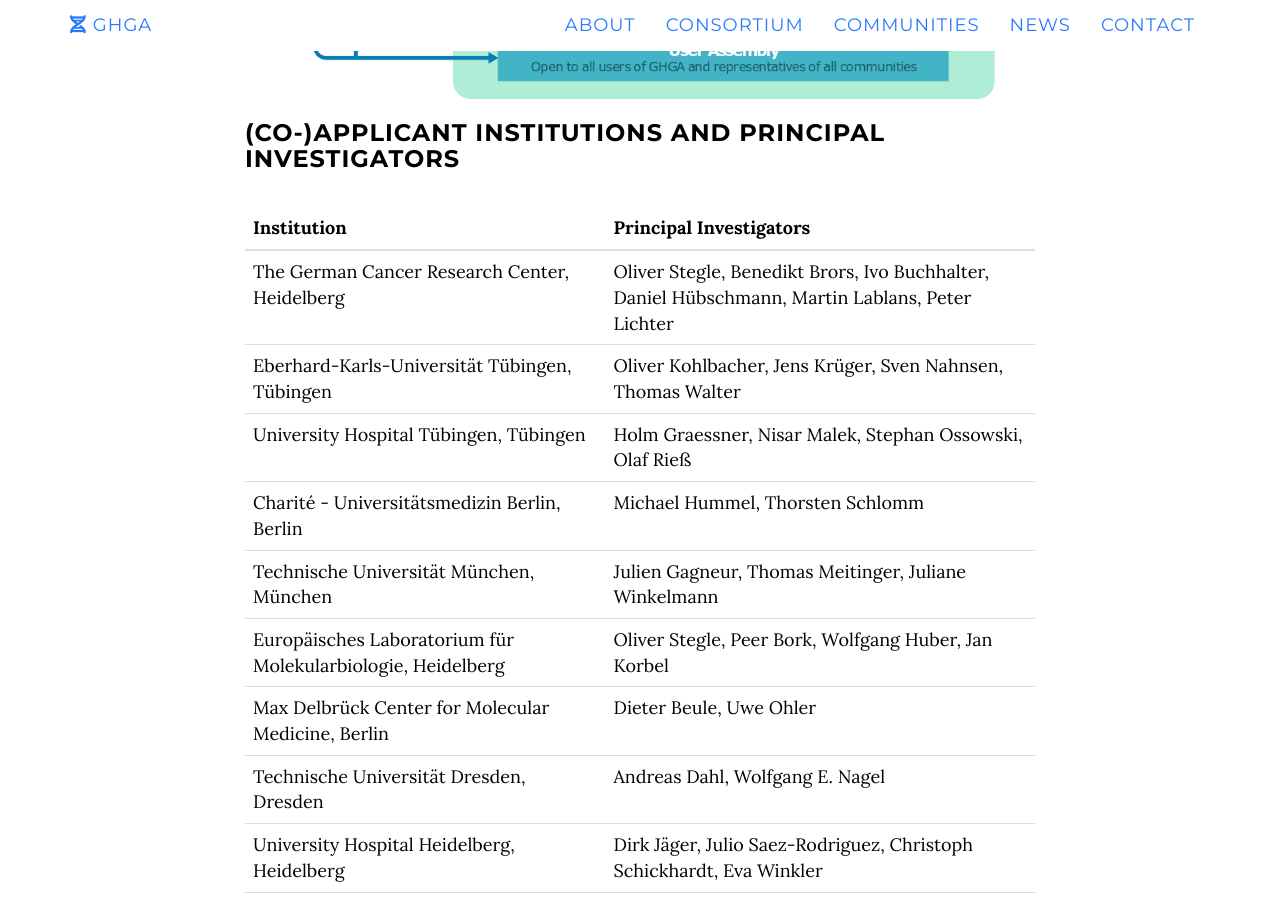
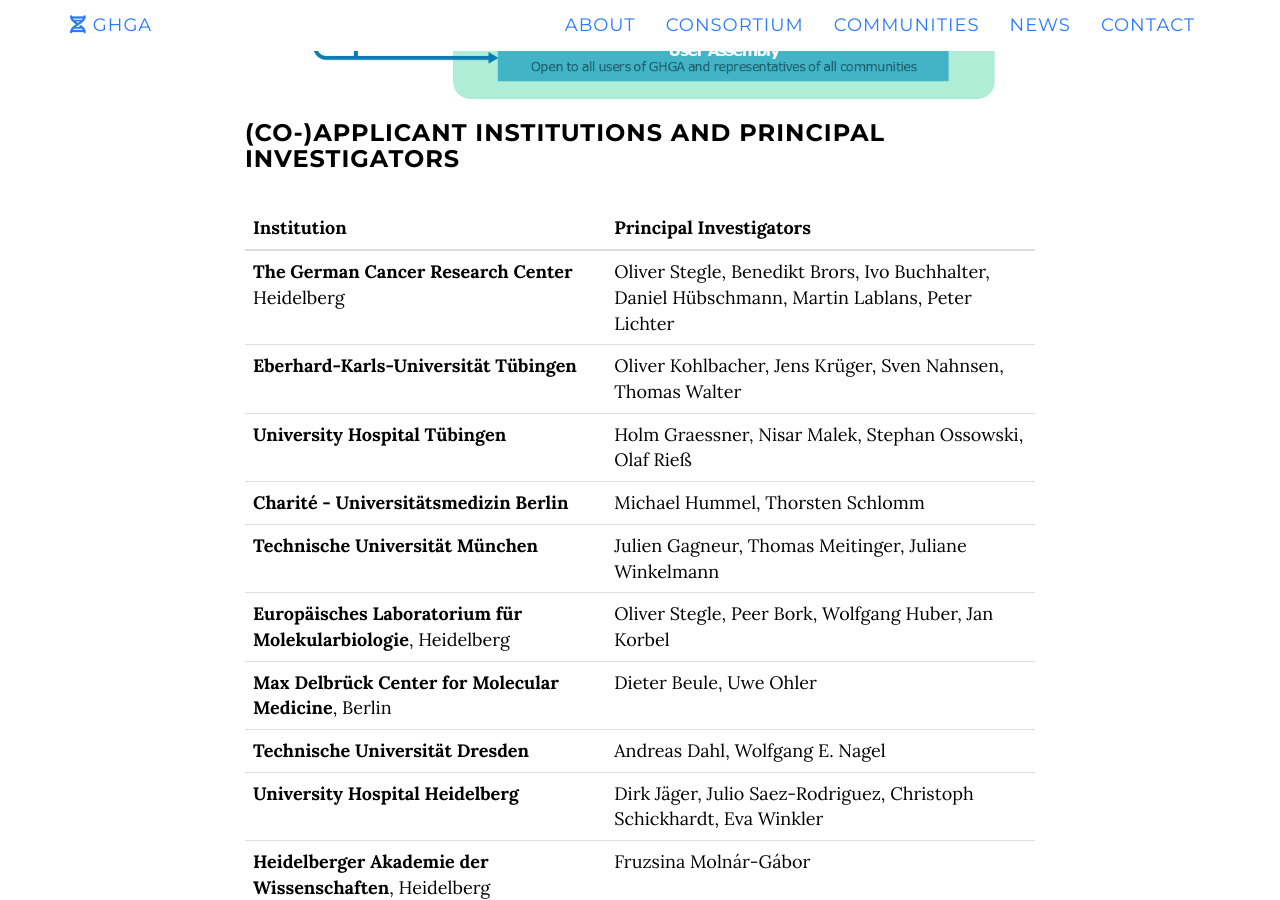
Before and after one commit to ghga-de/online, a Jekyll site: the page built from index.html, in a window 1280 px wide and 900 px high, scrolled down 4463 px. Built offline with Jekyll 4.4.1, drawn with Linux system fonts in a browser that asks for light colours; nearby versions of some CDN libraries; some of the changed text lies outside the part shown.

Commit message:
Institutions fat

```diff
--- a/_includes/consortium.html
+++ b/_includes/consortium.html
@@ -60,45 +60,45 @@
                 </thead>
                 <tbody>
                   <tr>
-                    <td>The German Cancer Research Center, Heidelberg</td>
+                    <td><b>The German Cancer Research Center</b> Heidelberg</td>
                     <td>Oliver Stegle, Benedikt Brors, Ivo Buchhalter,
                       Daniel Hübschmann, Martin Lablans, Peter Lichter</td>
                   </tr>
                   <tr>
-                    <td>Eberhard-Karls-Universität Tübingen, Tübingen</td>
+                    <td><b>Eberhard-Karls-Universität Tübingen</b></td>
                     <td>Oliver Kohlbacher, Jens Krüger, Sven Nahnsen, Thomas Walter</td>
                   </tr>
                   <tr>
-                    <td>University Hospital Tübingen, Tübingen</td>
+                    <td><b>University Hospital Tübingen</b></td>
                     <td>Holm Graessner, Nisar Malek, Stephan Ossowski, Olaf Rieß</td>
                   </tr>
                   <tr>
-                    <td>Charité - Universitätsmedizin Berlin, Berlin</td>
+                    <td><b>Charité - Universitätsmedizin Berlin</b></td>
                     <td>Michael Hummel, Thorsten Schlomm</td>
                   </tr>
                   <tr>
-                    <td>Technische Universität München, München</td>
+                    <td><b>Technische Universität München</b></td>
                     <td>Julien Gagneur, Thomas Meitinger, Juliane Winkelmann</td>
                   </tr>
                   <tr>
-                    <td>Europäisches Laboratorium für Molekularbiologie, Heidelberg</td>
+                    <td><b>Europäisches Laboratorium für Molekularbiologie</b>, Heidelberg</td>
                     <td>Oliver Stegle, Peer Bork, Wolfgang Huber, Jan Korbel</td>
                   </tr>
                   <tr>
-                    <td>Max Delbrück Center for Molecular Medicine, Berlin</td>
+                    <td><b>Max Delbrück Center for Molecular Medicine</b>, Berlin</td>
                     <td>Dieter Beule, Uwe Ohler</td>
                   </tr>
                   <tr>
-                    <td>Technische Universität Dresden, Dresden</td>
+                    <td><b>Technische Universität Dresden</b></td>
                     <td>Andreas Dahl, Wolfgang E. Nagel</td>
                   </tr>
                   <tr>
-                    <td>University Hospital Heidelberg, Heidelberg</td>
+                    <td><b>University Hospital Heidelberg</b></td>
                     <td>Dirk Jäger, Julio Saez-Rodriguez, Christoph Schickhardt,
                   Eva Winkler</td>
                   </tr>
                   <tr>
-                    <td>Heidelberger Akademie der Wissenschaften, Heidelberg</td>
+                    <td><b>Heidelberger Akademie der Wissenschaften</b>, Heidelberg</td>
                     <td>Fruzsina Molnár-Gábor</td>
                   </tr>
                   <tr>
```
